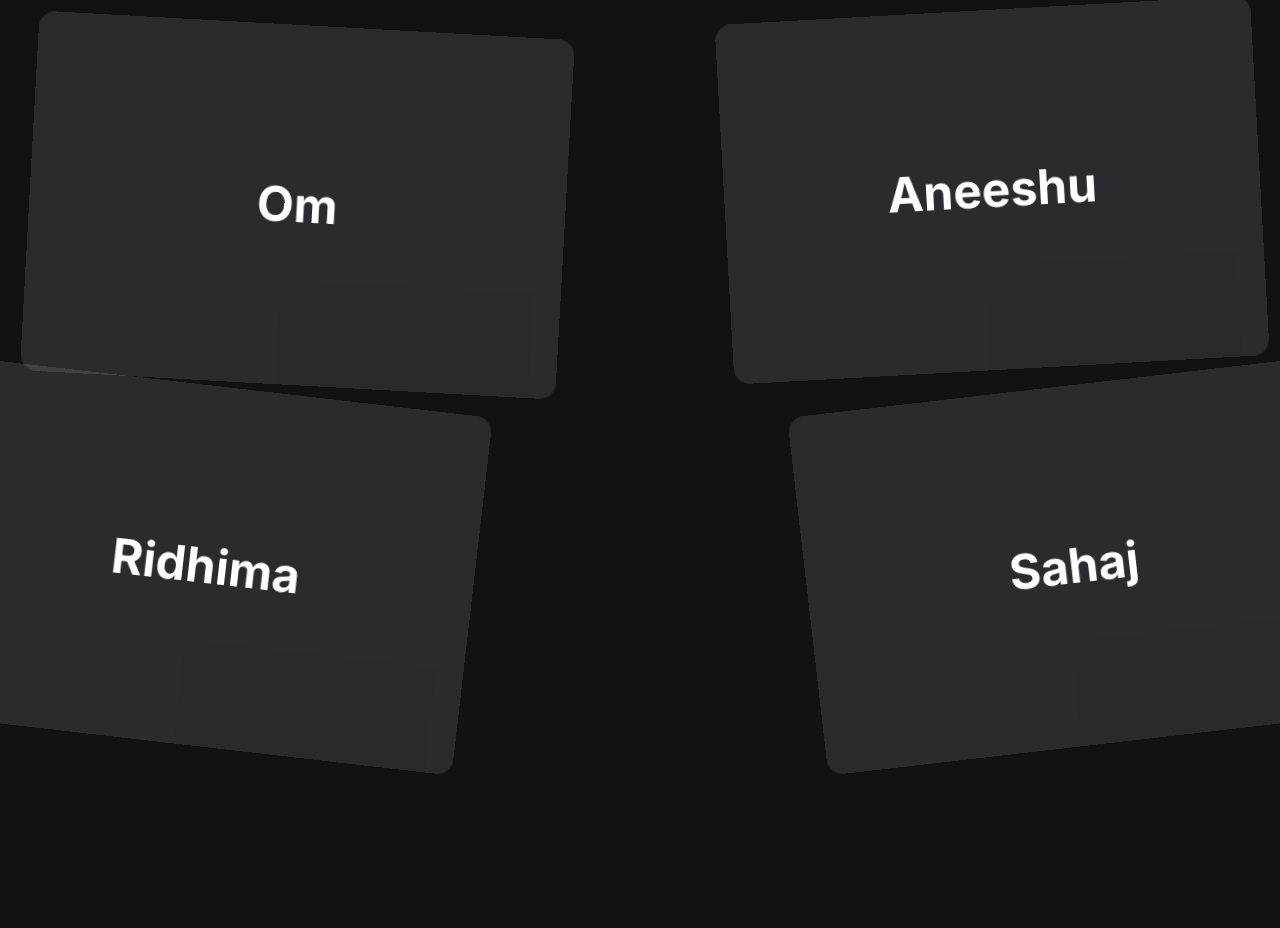
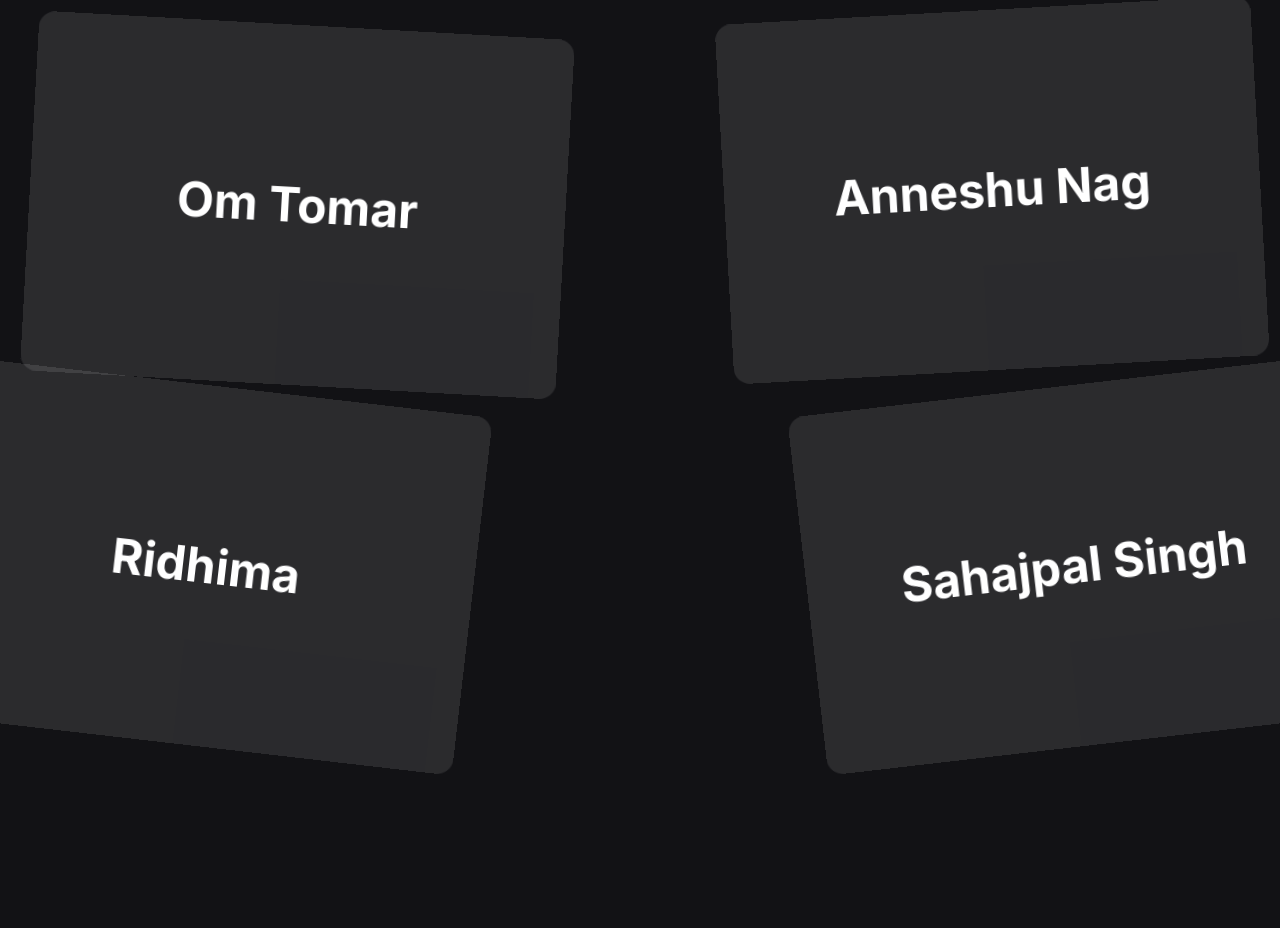
Before and after one commit to omsenpaiii/kalp-vote, a Next.js app: page / in a window 1280 px wide. Shown: the part 4158-5086 px from the top of the page. Built offline with nearby package versions, Linux system fonts and the light colour scheme; no server answers.

Commit message:
Update page.tsx

```diff
--- a/app/page.tsx
+++ b/app/page.tsx
@@ -403,13 +403,13 @@ export default function Home(): React.ReactNode {
                                 ref={fourthSectionBoxOneRef}
                                 style={{ rotate: fourthSectionBoxRotate, x: fourthSectionBoxX }}
                                 className={`bg-white/10 flex-1 rounded-2xl origin-bottom-left flex justify-center items-center`}>
-                                <h2 className="text-[3rem] font-bold">Om</h2>
+                                <h2 className="text-[3rem] font-bold">Om Tomar</h2>
                             </motion.div>
                             <motion.div
                                 ref={fourthSectionBoxTwoRef}
                                 style={{ rotate: fourthSectionBoxTwoRotate, x: fourthSectionBoxTwoX }}
                                 className={`bg-white/10 flex-1 rounded-2xl flex justify-center items-center`}>
-                                <h2 className="text-[3rem] font-bold">Aneeshu</h2>
+                                <h2 className="text-[3rem] font-bold">Anneshu Nag</h2>
                             </motion.div>
                         </div>
 
@@ -424,7 +424,7 @@ export default function Home(): React.ReactNode {
                                 ref={fourthSectionBoxFourRef}
                                 style={{ rotate: fourthSectionBoxFourRotate, x: fourthSectionBoxFourX }}
                                 className={`bg-white/10 flex-1 rounded-2xl flex justify-center items-center`}>
-                                <h2 className="text-[3rem] font-bold">Sahaj</h2>
+                                <h2 className="text-[3rem] font-bold">Sahajpal Singh</h2>
                             </motion.div>
                         </div>
                     </div>
```
